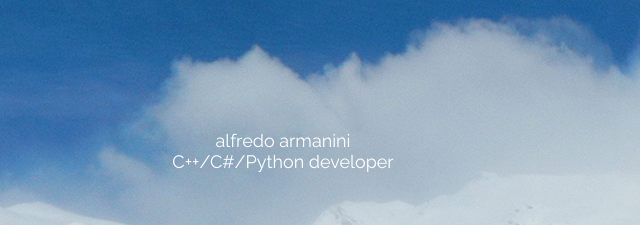
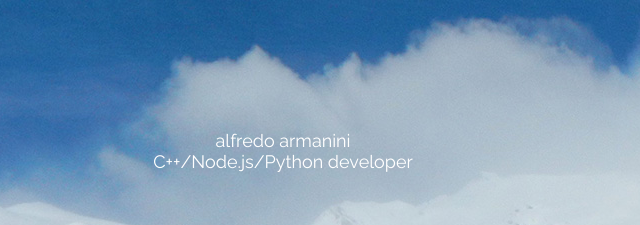
Before and after one commit to phingage/phingage.github.io, a plain HTML site: page index.html in a window 1280 px wide. Shown: the top 225 px of the page, 357-997 px from the left. Drawn offline with nearby package versions, Linux system fonts and the light colour scheme.

Commit message:
log time ago...

```diff
--- a/index.html
+++ b/index.html
@@ -10,7 +10,7 @@
 
 <div id="text_info">
     	<p>alfredo armanini</p>
-    C++/C#/Python developer
+    C++/Node.js/Python developer
 </div>
     <nav>
 		<ul>
```
